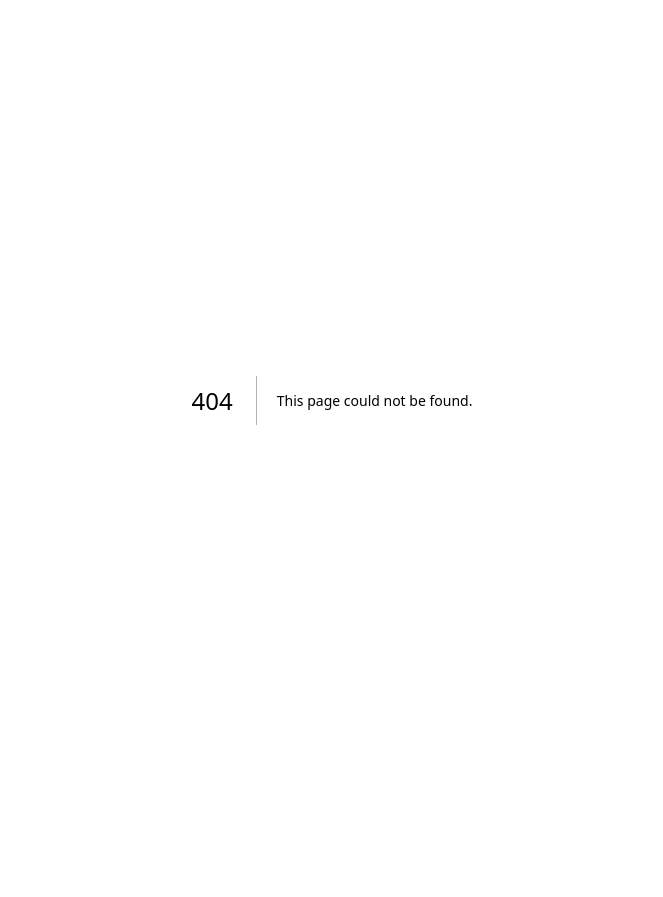
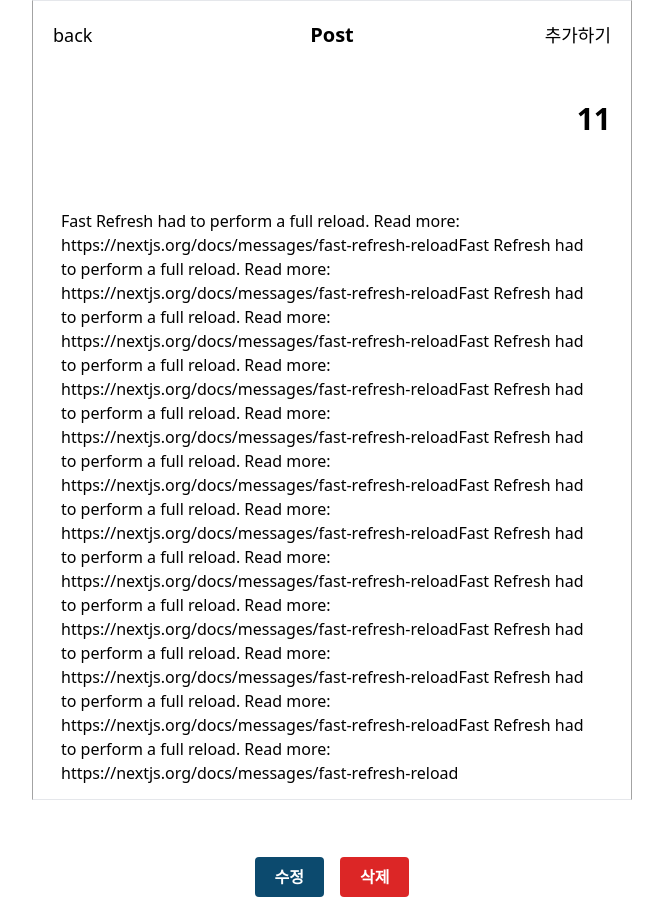
Before and after one commit to SeongKookKIM/Study, a Next.js app in the folder nextstudy/: page /todoDetail/1 in a window 1280 px wide. Before the commit this address had no page. Shown: the whole page, without its empty margins (308-971 px from the left). Before the commit the page ends 800 px from the top, so only its background shows below. Built offline with nearby package versions, Linux system fonts and the light colour scheme.

Commit message:
Feat.TodoDetail UI

```diff
--- a/nextstudy/src/app/PostList.tsx
+++ b/nextstudy/src/app/PostList.tsx
@@ -4,11 +4,12 @@ import { postState } from "@/entities/Post/PostState";
 import { useRecoilValue } from "recoil";
 import style from "./PostList.module.css";
 import { Post } from "@/entities/Post/PostModel";
+import { useRouter } from "next/navigation";
 
 export default function PostList() {
   const posts = useRecoilValue(postState);
 
-  console.log(posts);
+  const router = useRouter();
 
   return (
     <div className={style.postList}>
@@ -16,7 +17,11 @@ export default function PostList() {
         <ul className={style.postListUl}>
           {posts.map((post: Post, index: number) => {
             return (
-              <li className={style.postListLi}>
+              <li
+                key={index}
+                className={style.postListLi}
+                onClick={() => router.push(`/todoDetail/${index}`)}
+              >
                 <h3 className={style.postListTitle}>{post.title}</h3>
               </li>
             );
--- /dev/null
+++ b/nextstudy/src/app/todoDetail/[id]/page.tsx
@@ -0,0 +1,65 @@
+"use client";
+import Header from "@/widgets/Header/Header";
+import style from "./todoDetail.module.css";
+import { postState } from "@/entities/Post/PostState";
+import { useRecoilValue } from "recoil";
+import { useEffect, useState } from "react";
+
+import { Post } from "@/entities/Post/PostModel";
+import { useParams, useRouter } from "next/navigation";
+
+export default function todoDetail() {
+  const router = useRouter();
+  const state = useParams();
+  const posts = useRecoilValue(postState);
+
+  //State
+  const [post, setPost] = useState<Post | null>(null);
+
+  useEffect(() => {
+    setPost(posts[Number(state.id)]);
+  }, []);
+
+  return (
+    <div className="cm-wrapper">
+      <Header backBtn={true} title="Post" newPostBtn={true} />
+      <div className={style.detailWrapper}>
+        <h3 className={style.title}>{post?.title}11</h3>
+        <p className={style.content}>
+          {post?.content}Fast Refresh had to perform a full reload. Read more:
+          https://nextjs.org/docs/messages/fast-refresh-reloadFast Refresh had
+          to perform a full reload. Read more:
+          https://nextjs.org/docs/messages/fast-refresh-reloadFast Refresh had
+          to perform a full reload. Read more:
+          https://nextjs.org/docs/messages/fast-refresh-reloadFast Refresh had
+          to perform a full reload. Read more:
+          https://nextjs.org/docs/messages/fast-refresh-reloadFast Refresh had
+          to perform a full reload. Read more:
+          https://nextjs.org/docs/messages/fast-refresh-reloadFast Refresh had
+          to perform a full reload. Read more:
+          https://nextjs.org/docs/messages/fast-refresh-reloadFast Refresh had
+          to perform a full reload. Read more:
+          https://nextjs.org/docs/messages/fast-refresh-reloadFast Refresh had
+          to perform a full reload. Read more:
+          https://nextjs.org/docs/messages/fast-refresh-reloadFast Refresh had
+          to perform a full reload. Read more:
+          https://nextjs.org/docs/messages/fast-refresh-reloadFast Refresh had
+          to perform a full reload. Read more:
+          https://nextjs.org/docs/messages/fast-refresh-reloadFast Refresh had
+          to perform a full reload. Read more:
+          https://nextjs.org/docs/messages/fast-refresh-reloadFast Refresh had
+          to perform a full reload. Read more:
+          https://nextjs.org/docs/messages/fast-refresh-reload
+        </p>
+        <div className={style.detailBtnbox}>
+          <button type="button" className={`cm-button ${style.edtit}`}>
+            수정
+          </button>
+          <button type="button" className={`cm-button ${style.delete}`}>
+            삭제
+          </button>
+        </div>
+      </div>
+    </div>
+  );
+}
--- /dev/null
+++ b/nextstudy/src/app/todoDetail/[id]/todoDetail.module.css
@@ -0,0 +1,21 @@
+.detailWrapper {
+  @apply px-5 pt-8 flex flex-col gap-16;
+}
+.title {
+  @apply w-full text-3xl font-bold text-right;
+}
+.content {
+  @apply w-full min-h-48 dark:bg-neutral-400 rounded-lg px-2 py-2;
+}
+
+.detailBtnbox {
+  @apply w-full flex justify-center items-center gap-4;
+}
+
+.edtit {
+  @apply bg-sky-900;
+}
+
+.delete {
+  @apply bg-red-600;
+}
--- a/nextstudy/src/features/post/PostForm.tsx
+++ b/nextstudy/src/features/post/PostForm.tsx
@@ -13,7 +13,6 @@ function PostForm() {
   const router = useRouter();
 
   const hanlderAddPost = () => {
-    console.log(title, content);
     if (title && content) {
       addPost({ title, content });
       setTitlte("");
```
